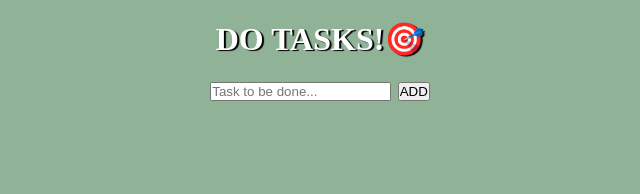
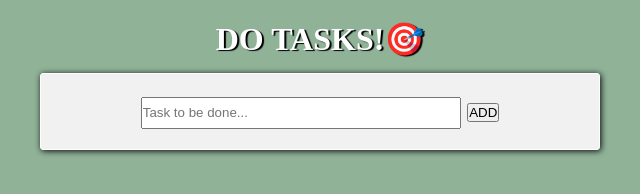
Before and after one commit to DeividLeal/Do-Tasks, a plain HTML site: page index.html in a window 1280 px wide. Shown: the whole page, without its empty margins (320-960 px from the left). Drawn offline with Linux system fonts and the light colour scheme.

Commit message:
eighth commit

```diff
--- a/style.css
+++ b/style.css
@@ -40,3 +40,28 @@ body {
 }
 
 /*fim do estilo */
+
+/* estilo section*/
+
+.section {
+    background-color: rgb(241, 241, 241);
+
+    padding: 20px 100px 20px 100px;
+
+    border: 1px solid white ;
+    border-radius: 3px;
+    box-shadow: 1px 1px 6px rgb(5, 5, 5);
+}
+
+.form-input {
+    width: 20rem;
+    height: 2rem;
+    transition: 1s;
+}
+
+.form-input:hover {
+    background-color:rgba(0, 0, 0,.1);
+
+}
+
+/*fim do estilo */
```
Also changed, not shown: index.html (line endings or trailing spaces).
